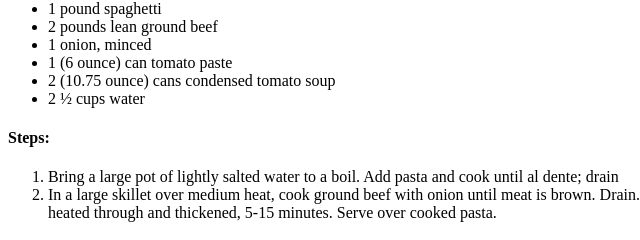
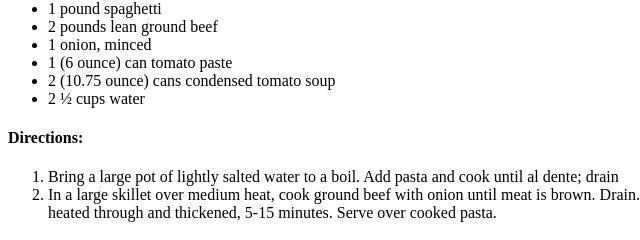
Before and after one commit to kawalker7/odin-recipes, a plain HTML site: page recipes/dads-spaghetti.html in a window 1280 px wide. Shown: the part 448-688 px from the top of the page, 0-640 px from the left. Drawn offline with Linux system fonts and the light colour scheme.

Commit message:
Uniform verbiage accross all pages.

```diff
--- a/recipes/dads-spaghetti.html
+++ b/recipes/dads-spaghetti.html
@@ -24,7 +24,7 @@
         <li>2 &frac12 cups water</li>
     </ul>
 
-    <h4>Steps:</h4>
+    <h4>Directions:</h4>
     <ol>
         <li>Bring a large pot of lightly salted water to a boil. Add pasta and cook until al dente; drain</li>
         <li>In a large skillet over medium heat, cook ground beef with onion until meat is brown.
```
